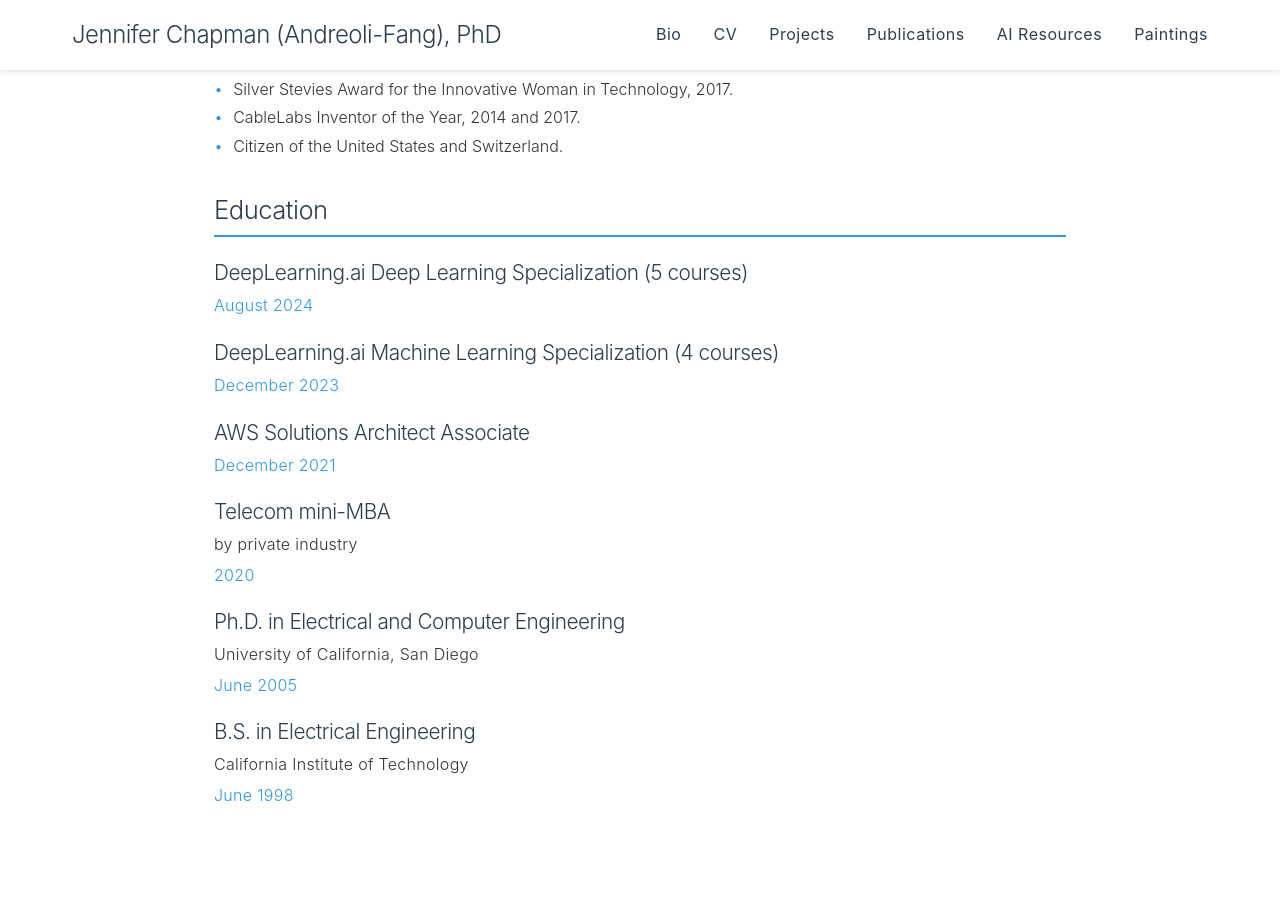
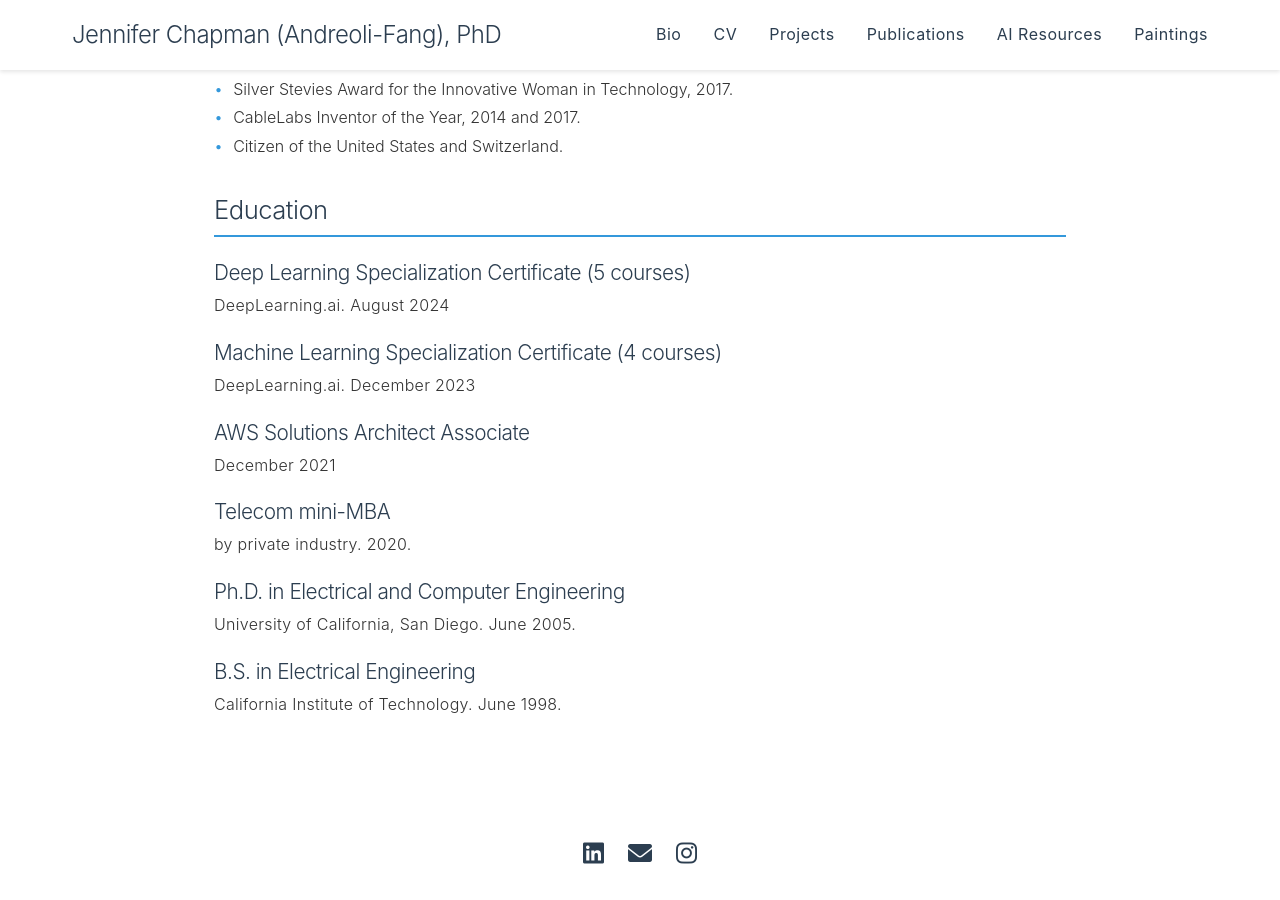
Before and after one commit to nextjen-ai/nextjen-ai.github.io, a Jekyll site: the page built from cv.md, in a window 1280 px wide and 900 px high, scrolled down 2140 px. Built offline with Jekyll 4.4.1, drawn with Linux system fonts in a browser that asks for light colours.

Commit message:
Updated cv page

```diff
--- a/_includes/cv-content.html
+++ b/_includes/cv-content.html
@@ -71,24 +71,21 @@
 <section class="cv-section">
     <h2>Education</h2>
 
-    <h3>DeepLearning.ai Deep Learning Specialization (5 courses)</h3>
-    <p><em>August 2024</em></p>
+    <h3>Deep Learning Specialization Certificate (5 courses)</h3>
+    <p>DeepLearning.ai. August 2024</p>
 
-    <h3>DeepLearning.ai Machine Learning Specialization (4 courses)</h3>
-    <p><em>December 2023</em></p>
+    <h3>Machine Learning Specialization Certificate (4 courses)</h3>
+    <p>DeepLearning.ai. December 2023</p>
 
     <h3>AWS Solutions Architect Associate</h3>
-    <p><em>December 2021</em></p>
+    <p>December 2021</p>
 
     <h3>Telecom mini-MBA</h3>
-    <p>by private industry</p>
-    <p><em>2020</em></p>
+    <p>by private industry. 2020.</p>
 
     <h3>Ph.D. in Electrical and Computer Engineering</h3>
-    <p>University of California, San Diego</p>
-    <p><em>June 2005</em></p>
+    <p>University of California, San Diego. June 2005.</p>
 
     <h3>B.S. in Electrical Engineering</h3>
-    <p>California Institute of Technology</p>
-    <p><em>June 1998</em></p>
+    <p>California Institute of Technology. June 1998.</p>
 </section>
```
